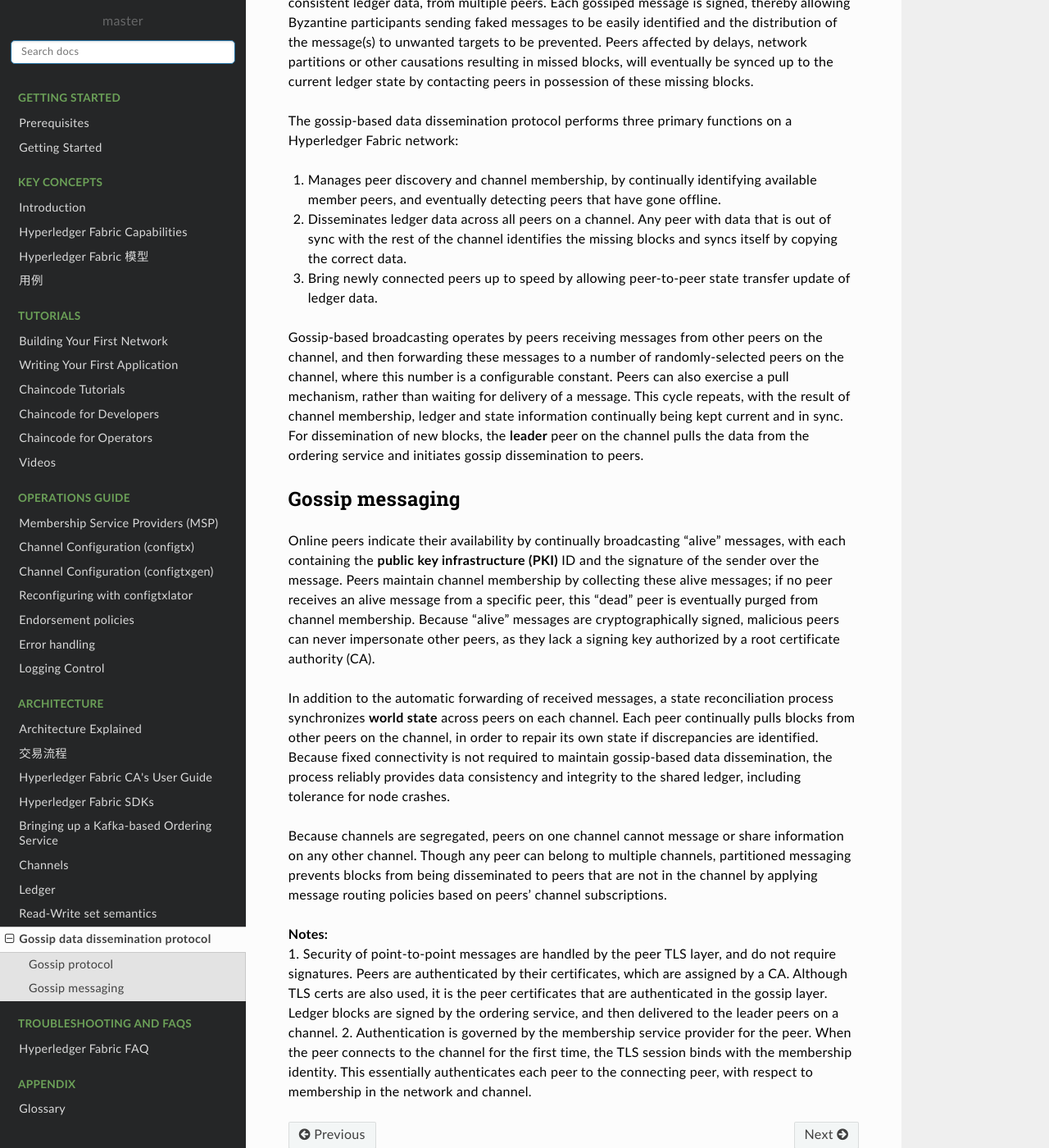
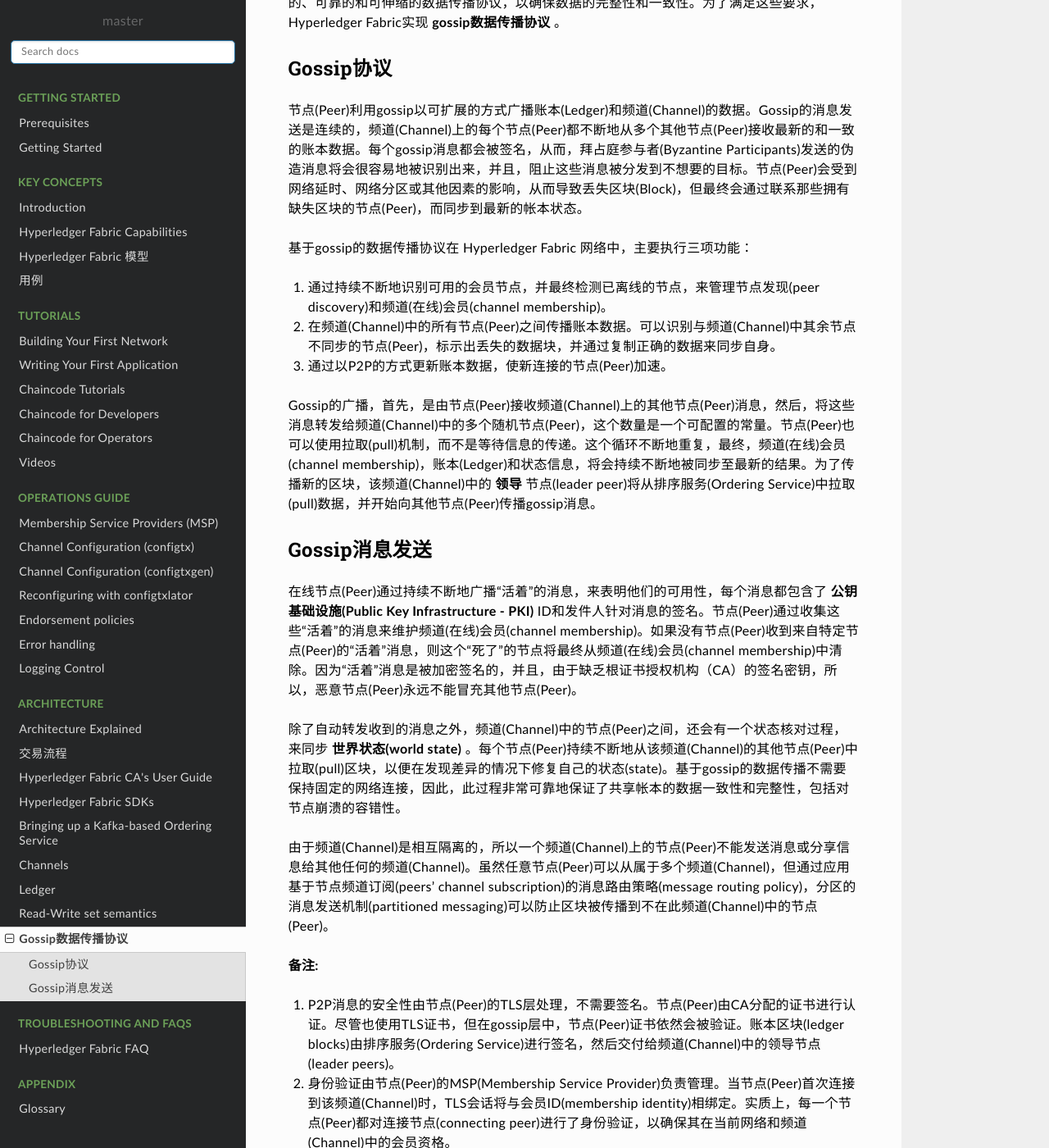
Before and after one commit to LiuBoyu/hyperledger-fabric-docs-zh_CN, a Sphinx documentation site: the page built from source/gossip.rst, in a window 1280 px wide and 1400 px high, scrolled down 416 px. Shown: the whole window at 82% size. Built offline with Sphinx 7.4.7 and the Read the Docs theme 2.0.0, drawn with Linux system fonts in a browser that asks for light colours; formulas are drawn with MathJax 3; pages that are not in the unit, such as notebooks, are missing from menus; some of the changed text lies outside the part shown.

Commit message:
提交 gossip 文档

```diff
--- a/source/gossip.rst
+++ b/source/gossip.rst
@@ -1,85 +1,39 @@
-Gossip data dissemination protocol
-==================================
+*此章节由 刘博宇 翻译，最后更新于2018.1.5*
 
-Hyperledger Fabric optimizes blockchain network performance, security
-and scalability by dividing workload across transaction execution
-(endorsing and committing) peers and transaction ordering nodes. This
-decoupling of network operations requires a secure, reliable and
-scalable data dissemination protocol to ensure data integrity and
-consistency. To meet these requirements, Hyperledger Fabric implements a
-**gossip data dissemination protocol**.
+Gossip数据传播协议
+====================
 
-Gossip protocol
+*译者注: gossip协议是一个神奇的协议。它常用于P2P的通信协议，这个协议就是模拟人类中传播谣言的行为而来。简单的描述下这个协议，首先要传播谣言就要有种子节点。种子节点每秒都会随机向其他节点发送自己所拥有的节点列表，以及需要传播的消息。任何新加入的节点，就在这种传播方式下很快地被全网所知道。这个协议的神奇就在于它从设计开始就没想到信息一定要传递给所有的节点，但是随着时间的增长，在最终的某一时刻，全网会得到相同的信息。*
+
+Hyperledger Fabric通过拆分工作量为交易执行节点（背书(Endorsing)和提交(Committing)）和交易排序节点，来优化区块链网络的性能，安全性和可伸缩性。这种网络操作的解耦需要一个安全的、可靠的和可伸缩的数据传播协议，以确保数据的完整性和一致性。为了满足这些要求，Hyperledger Fabric实现 **gossip数据传播协议** 。
+
+Gossip协议
+------------
+
+节点(Peer)利用gossip以可扩展的方式广播账本(Ledger)和频道(Channel)的数据。Gossip的消息发送是连续的，频道(Channel)上的每个节点(Peer)都不断地从多个其他节点(Peer)接收最新的和一致的账本数据。每个gossip消息都会被签名，从而，拜占庭参与者(Byzantine Participants)发送的伪造消息将会很容易地被识别出来，并且，阻止这些消息被分发到不想要的目标。节点(Peer)会受到网络延时、网络分区或其他因素的影响，从而导致丢失区块(Block)，但最终会通过联系那些拥有缺失区块的节点(Peer)，而同步到最新的帐本状态。
+
+基于gossip的数据传播协议在 Hyperledger Fabric 网络中，主要执行三项功能：
+
+1. 通过持续不断地识别可用的会员节点，并最终检测已离线的节点，来管理节点发现(peer discovery)和频道(在线)会员(channel membership)。
+2. 在频道(Channel)中的所有节点(Peer)之间传播账本数据。可以识别与频道(Channel)中其余节点不同步的节点(Peer)，标示出丢失的数据块，并通过复制正确的数据来同步自身。
+3. 通过以P2P的方式更新账本数据，使新连接的节点(Peer)加速。
+
+Gossip的广播，首先，是由节点(Peer)接收频道(Channel)上的其他节点(Peer)消息，然后，将这些消息转发给频道(Channel)中的多个随机节点(Peer)，这个数量是一个可配置的常量。节点(Peer)也可以使用拉取(pull)机制，而不是等待信息的传递。这个循环不断地重复，最终，频道(在线)会员(channel membership)，账本(Ledger)和状态信息，将会持续不断地被同步至最新的结果。为了传播新的区块，该频道(Channel)中的 **领导** 节点(leader peer)将从排序服务(Ordering Service)中拉取(pull)数据，并开始向其他节点(Peer)传播gossip消息。
+
+Gossip消息发送
 ---------------
 
-Peers leverage gossip to broadcast ledger and channel data in a scalable fashion.
-Gossip messaging is continuous, and each peer on a channel is
-constantly receiving current and consistent ledger data, from multiple
-peers. Each gossiped message is signed, thereby allowing Byzantine participants
-sending faked messages to be easily identified and the distribution of the
-message(s) to unwanted targets to be prevented. Peers affected by delays, network
-partitions or other causations resulting in missed blocks, will eventually be
-synced up to the current ledger state by contacting peers in possession of these
-missing blocks.
+在线节点(Peer)通过持续不断地广播“活着”的消息，来表明他们的可用性，每个消息都包含了 **公钥基础设施(Public Key Infrastructure - PKI)** ID和发件人针对消息的签名。节点(Peer)通过收集这些“活着”的消息来维护频道(在线)会员(channel membership)。如果没有节点(Peer)收到来自特定节点(Peer)的“活着”消息，则这个“死了”的节点将最终从频道(在线)会员(channel membership)中清除。因为“活着”消息是被加密签名的，并且，由于缺乏根证书授权机构（CA）的签名密钥，所以，恶意节点(Peer)永远不能冒充其他节点(Peer)。
 
-The gossip-based data dissemination protocol performs three primary functions on
-a Hyperledger Fabric network:
+除了自动转发收到的消息之外，频道(Channel)中的节点(Peer)之间，还会有一个状态核对过程，来同步 **世界状态(world state)** 。每个节点(Peer)持续不断地从该频道(Channel)的其他节点(Peer)中拉取(pull)区块，以便在发现差异的情况下修复自己的状态(state)。基于gossip的数据传播不需要保持固定的网络连接，因此，此过程非常可靠地保证了共享帐本的数据一致性和完整性，包括对节点崩溃的容错性。
 
-1. Manages peer discovery and channel membership, by continually
-   identifying available member peers, and eventually detecting peers that have
-   gone offline.
-2. Disseminates ledger data across all peers on a channel. Any peer with data
-   that is out of sync with the rest of the channel identifies the
-   missing blocks and syncs itself by copying the correct data.
-3. Bring newly connected peers up to speed by allowing peer-to-peer state
-   transfer update of ledger data.
+由于频道(Channel)是相互隔离的，所以一个频道(Channel)上的节点(Peer)不能发送消息或分享信息给其他任何的频道(Channel)。虽然任意节点(Peer)可以从属于多个频道(Channel)，但通过应用基于节点频道订阅(peers' channel subscription)的消息路由策略(message routing policy)，分区的消息发送机制(partitioned messaging)可以防止区块被传播到不在此频道(Channel)中的节点(Peer)。
 
-Gossip-based broadcasting operates by peers receiving messages from
-other peers on the channel, and then forwarding these messages to a number of
-randomly-selected peers on the channel, where this number is a configurable
-constant. Peers can also exercise a pull mechanism, rather than waiting for
-delivery of a message.  This cycle repeats, with the result of channel
-membership, ledger and state information continually being kept current and in
-sync. For dissemination of new blocks, the **leader** peer on the channel pulls
-the data from the ordering service and initiates gossip dissemination to peers.
+**备注:**
 
-Gossip messaging
-----------------
+1. P2P消息的安全性由节点(Peer)的TLS层处理，不需要签名。节点(Peer)由CA分配的证书进行认证。尽管也使用TLS证书，但在gossip层中，节点(Peer)证书依然会被验证。账本区块(ledger blocks)由排序服务(Ordering Service)进行签名，然后交付给频道(Channel)中的领导节点(leader peers)。
 
-Online peers indicate their availability by continually broadcasting "alive"
-messages, with each containing the **public key infrastructure (PKI)** ID and the
-signature of the sender over the message. Peers maintain channel membership by collecting
-these alive messages; if no peer receives an alive message from a specific peer,
-this "dead" peer is eventually purged from channel membership. Because "alive"
-messages are cryptographically signed, malicious peers can never impersonate
-other peers, as they lack a signing key authorized by a root certificate
-authority (CA).
-
-In addition to the automatic forwarding of received messages, a state
-reconciliation process synchronizes **world state** across peers on each
-channel. Each peer continually pulls blocks from other peers on the channel,
-in order to repair its own state if discrepancies are identified. Because fixed
-connectivity is not required to maintain gossip-based data dissemination, the
-process reliably provides data consistency and integrity to the shared ledger,
-including tolerance for node crashes.
-
-Because channels are segregated, peers on one channel cannot message or
-share information on any other channel. Though any peer can belong
-to multiple channels, partitioned messaging prevents blocks from being disseminated
-to peers that are not in the channel by applying message routing policies based
-on peers' channel subscriptions.
-
-| **Notes:**
-| 1. Security of point-to-point messages are handled by the peer TLS layer, and do
-  not require signatures. Peers are authenticated by their certificates,
-  which are assigned by a CA. Although TLS certs are also used, it is
-  the peer certificates that are authenticated in the gossip layer. Ledger blocks
-  are signed by the ordering service, and then delivered to the leader peers on a channel.
-  2. Authentication is governed by the membership service provider for the
-  peer. When the peer connects to the channel for the first time, the
-  TLS session binds with the membership identity. This essentially
-  authenticates each peer to the connecting peer, with respect to
-  membership in the network and channel.
+2. 身份验证由节点(Peer)的MSP(Membership Service Provider)负责管理。当节点(Peer)首次连接到该频道(Channel)时，TLS会话将与会员ID(membership identity)相绑定。实质上，每一个节点(Peer)都对连接节点(connecting peer)进行了身份验证，以确保其在当前网络和频道(Channel)中的会员资格。
 
 .. Licensed under Creative Commons Attribution 4.0 International License
    https://creativecommons.org/licenses/by/4.0/
```
Also changed, not shown: README.md (+3 -3 lines).
